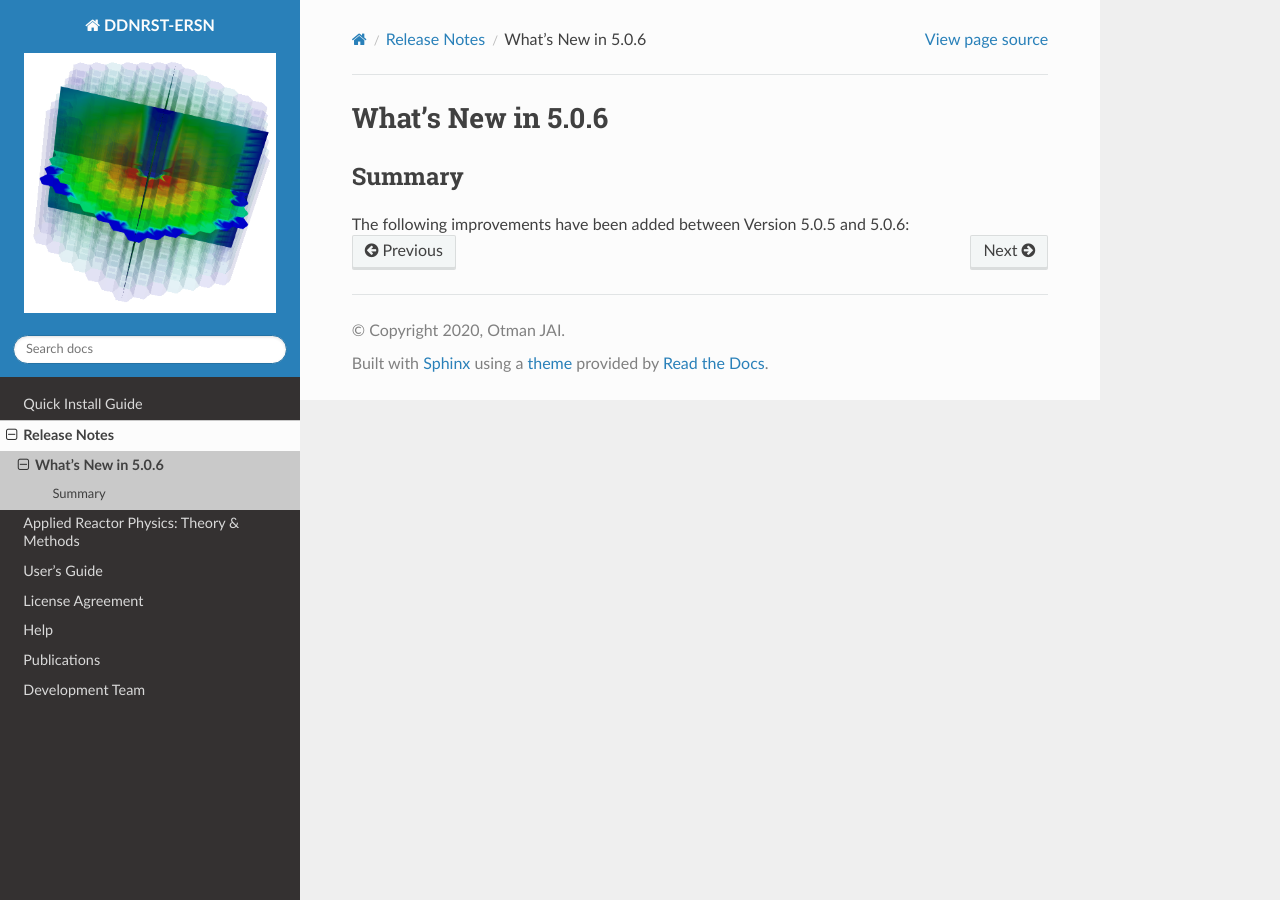
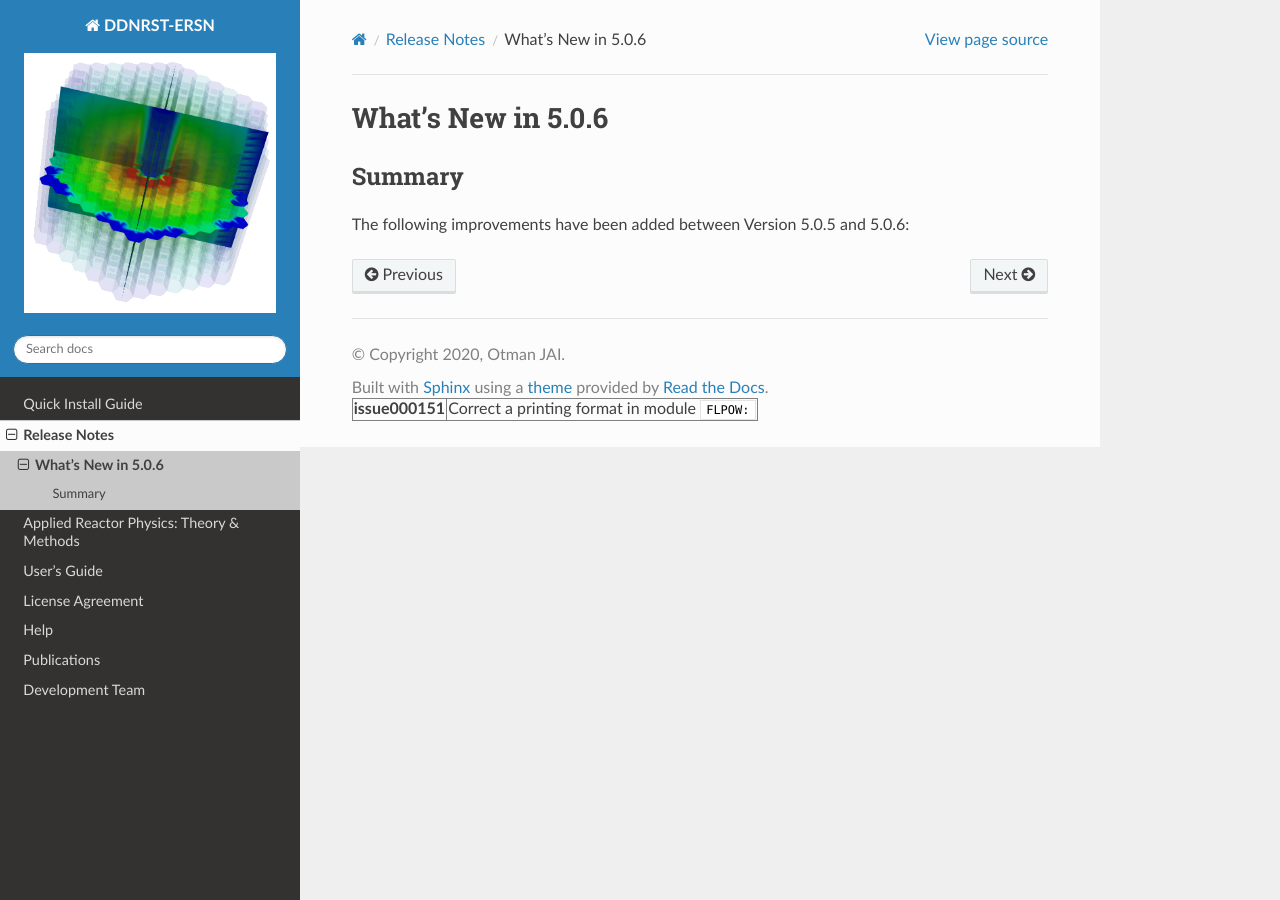
Before and after one commit to otmanjai/DDNRS-ERSN, a Sphinx documentation site: the page built from docs/source/releasenotes/5.0.6.rst, in a window 1280 px wide. Built offline with Sphinx 7.4.7 and the Read the Docs theme 2.0.0, drawn with Linux system fonts in a browser that asks for light colours; pages that are not in the unit, such as notebooks, are missing from menus.

Commit message:
Update 5.0.6.rst

```diff
--- a/docs/source/releasenotes/5.0.6.rst
+++ b/docs/source/releasenotes/5.0.6.rst
@@ -14,5 +14,10 @@ Summary
    <html>
     <body text="#000000" bgcolor="#FFFFFF" link="#0000FF" vlink="#990000" alink="#FF0000" data-gr-c-s-loaded="true">
    The following improvements have been added between Version 5.0.5 and 5.0.6:
+   <p>
+   <table border="1">
+   <tbody><tr>
+   <th>issue000151</th> <td>Correct a printing format in module <code>FLPOW:</code></td>
+   </tr>
    </body></html>
    </embed>
```
